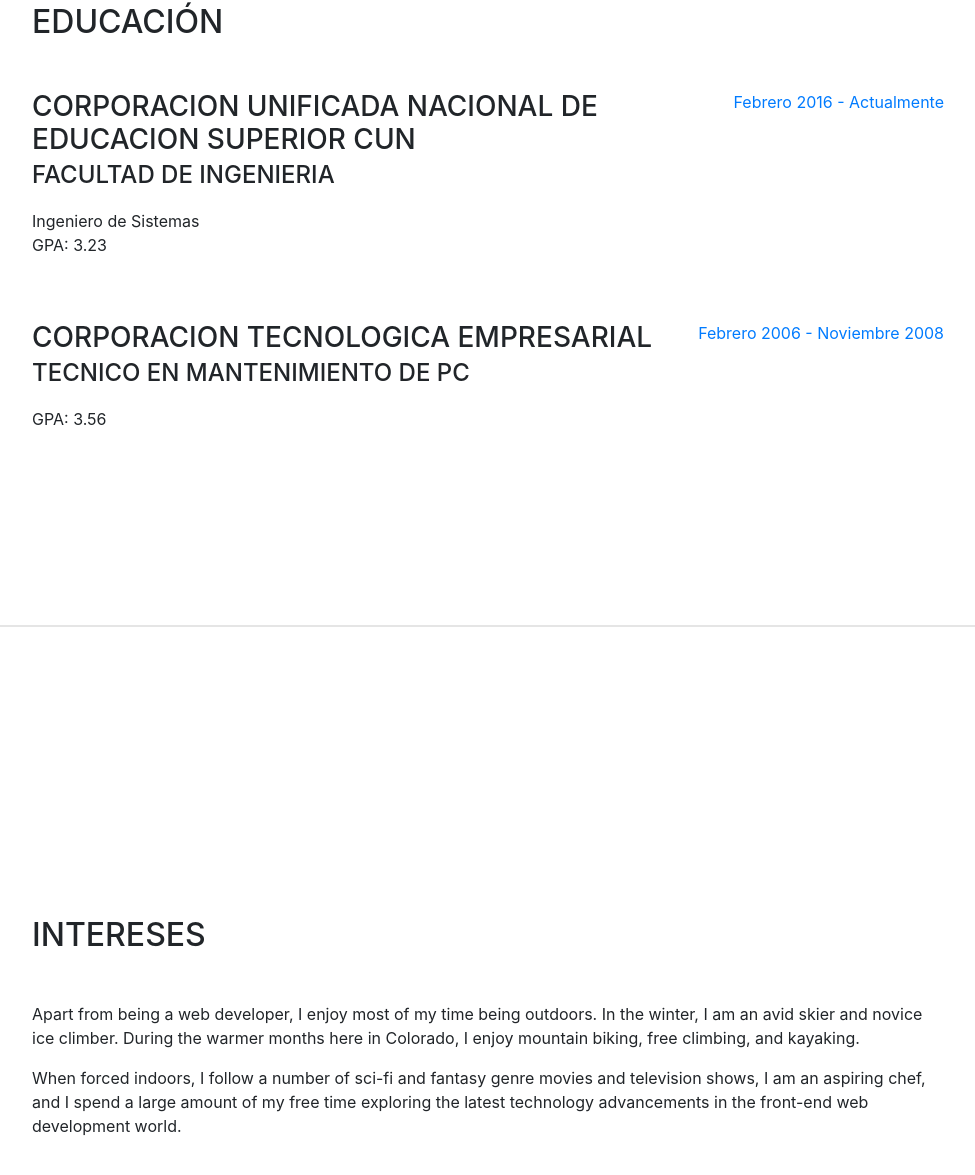
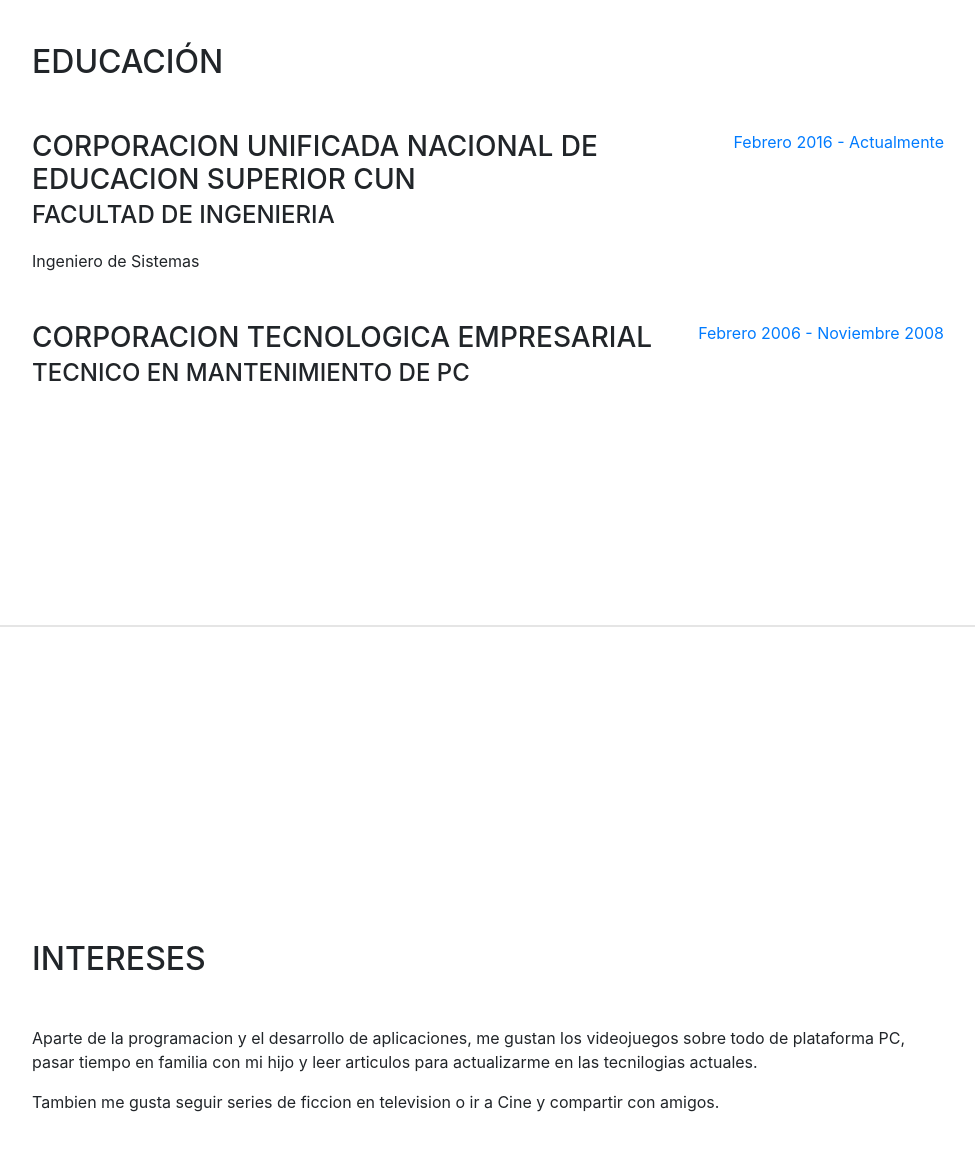
Before and after one commit to HECTBEZA/Hector-Beltran, a website with bundled scripts: page index.html in a window 1280 px wide. Shown: the part 1777-2952 px from the top of the page, without its empty margins (288-1263 px from the left). Built offline with nearby package versions, Linux system fonts and the light colour scheme; a web font is replaced by a local one.

Commit message:
Actualizacion

```diff
--- a/index.html
+++ b/index.html
@@ -83,7 +83,6 @@
       <section class="resume-section p-3 p-lg-5 d-flex flex-column" id="experience">
         <div class="my-auto">
           <h2 class="mb-5">Experiencia</h2>
-
           <div class="resume-item d-flex flex-column flex-md-row mb-5">
             <div class="resume-content mr-auto">
               <h3 class="mb-0">Asesor Comercial para Hewlett Packard Colombia</h3>
@@ -94,7 +93,6 @@
               <span class="text-primary">07 de Abril de 2009 – 03 de Mayo de 2011</span>
             </div>
           </div>
-
           <div class="resume-item d-flex flex-column flex-md-row mb-5">
             <div class="resume-content mr-auto">
               <h3 class="mb-0">Lider Area Punto de Servicio para Suramerican Servicios de Salud</h3>
@@ -105,9 +103,7 @@
               <span class="text-primary">02 de Agosto de 2013 - Actualidad</span>
             </div>
           </div>
-
         </div>
-
       </section>
 
       <hr class="m-0">
@@ -121,7 +117,6 @@
               <h3 class="mb-0">Corporacion Unificada Nacional de Educacion Superior CUN</h3>
               <div class="subheading mb-3">Facultad de Ingenieria</div>
               <div>Ingeniero de Sistemas</div>
-              <p>GPA: 3.23</p>
             </div>
             <div class="resume-date text-md-right">
               <span class="text-primary">Febrero 2016 - Actualmente</span>
@@ -132,26 +127,23 @@
             <div class="resume-content mr-auto">
               <h3 class="mb-0">Corporacion Tecnologica Empresarial</h3>
               <div class="subheading mb-3">Tecnico en Mantenimiento de PC</div>
-              <p>GPA: 3.56</p>
-            </div>
+             </div>
             <div class="resume-date text-md-right">
               <span class="text-primary">Febrero 2006 - Noviembre 2008</span>
             </div>
           </div>
-
         </div>
       </section>
 
       <hr class="m-0">
-
 
       <hr class="m-0">
 
       <section class="resume-section p-3 p-lg-5 d-flex flex-column" id="interests">
         <div class="my-auto">
           <h2 class="mb-5">Intereses</h2>
-          <p>Apart from being a web developer, I enjoy most of my time being outdoors. In the winter, I am an avid skier and novice ice climber. During the warmer months here in Colorado, I enjoy mountain biking, free climbing, and kayaking.</p>
-          <p class="mb-0">When forced indoors, I follow a number of sci-fi and fantasy genre movies and television shows, I am an aspiring chef, and I spend a large amount of my free time exploring the latest technology advancements in the front-end web development world.</p>
+          <p>Aparte de la programacion y el desarrollo de aplicaciones, me gustan los videojuegos sobre todo de plataforma PC, pasar tiempo en familia con mi hijo y leer articulos para actualizarme en las tecnilogias actuales.</p>
+          <p class="mb-0">Tambien me gusta seguir series de ficcion en television o ir a Cine y compartir con amigos.</p>
         </div>
       </section>
 
```
